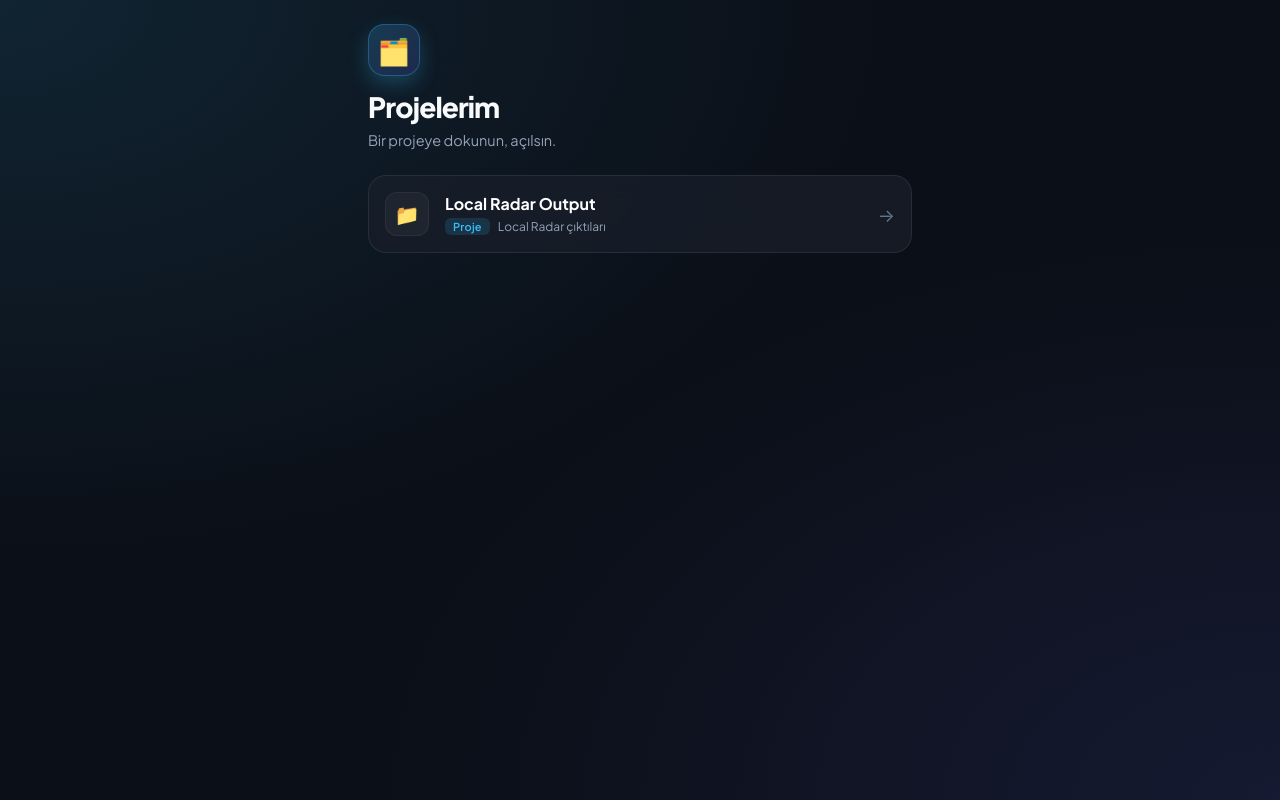
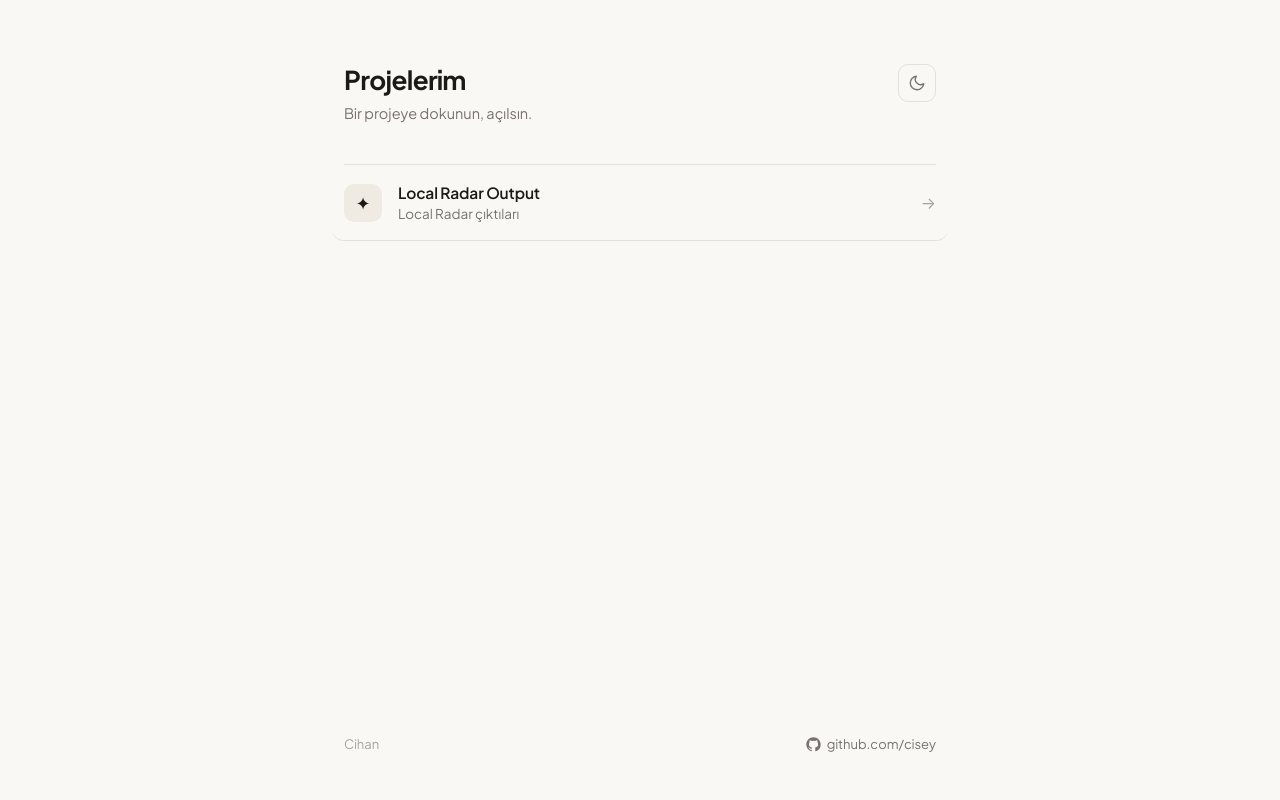
Before and after one commit to cisey/cisey.github.io, a plain HTML site: page index.html in a window 1280 px wide. Drawn offline with Linux system fonts and the light colour scheme; no server answers.

Commit message:
Update index.html

```diff
--- a/index.html
+++ b/index.html
@@ -13,136 +13,314 @@
 <meta name="viewport" content="width=device-width, initial-scale=1, viewport-fit=cover">
 <title>Cihan · Projeler</title>
 
+<!-- Sayfa açılırken tema yanıp sönmesini önler -->
+<script>
+  (function() {
+    const saved = localStorage.getItem('tema');
+    if (saved === 'dark') document.documentElement.setAttribute('data-theme', 'dark');
+  })();
+</script>
+
 <!-- Font -->
 <link rel="preconnect" href="https://fonts.googleapis.com">
 <link rel="preconnect" href="https://fonts.gstatic.com" crossorigin>
-<link href="https://fonts.googleapis.com/css2?family=Plus+Jakarta+Sans:wght@400;500;600;700;800&display=swap" rel="stylesheet">
+<link href="https://fonts.googleapis.com/css2?family=Plus+Jakarta+Sans:wght@400;500;600;700&display=swap" rel="stylesheet">
 
 <style>
 :root {
-  --bg: #0b0f17;
-  --card-bg: rgba(26, 32, 44, 0.7);
-  --card-border: rgba(255, 255, 255, 0.08);
-  --card-hover: rgba(36, 45, 62, 0.9);
-  --text-main: #f8fafc;
-  --text-muted: #94a3b8;
-  --accent: #38bdf8;
-  --accent-glow: rgba(56, 189, 248, 0.25);
-  --badge-all: rgba(56, 189, 248, 0.15);
-  --badge-all-text: #38bdf8;
+  --bg: #faf8f5;
+  --surface-hover: #f2eee7;
+  --icon-bg: #f0ebe2;
+  --border: #e6e0d6;
+  --text-main: #1c1917;
+  --text-muted: #78716c;
+  --text-faint: #a8a29e;
+  --accent: #b45309;
+}
+
+[data-theme="dark"] {
+  --bg: #141312;
+  --surface-hover: #1e1c1a;
+  --icon-bg: #221f1d;
+  --border: #2a2724;
+  --text-main: #f3efe8;
+  --text-muted: #9e978e;
+  --text-faint: #67615a;
+  --accent: #e09f5a;
 }
 
 * { box-sizing: border-box; margin: 0; padding: 0; }
 
 body {
   background-color: var(--bg);
-  background-image:
-    radial-gradient(at 0% 0%, rgba(56, 189, 248, 0.12) 0px, transparent 50%),
-    radial-gradient(at 100% 100%, rgba(99, 102, 241, 0.12) 0px, transparent 50%);
-  background-attachment: fixed;
   color: var(--text-main);
   font-family: 'Plus Jakarta Sans', system-ui, -apple-system, sans-serif;
   min-height: 100vh;
+  display: flex;
+  flex-direction: column;
   -webkit-font-smoothing: antialiased;
-  padding-bottom: 60px;
+  transition: background-color 0.25s ease, color 0.25s ease;
 }
 
-.container { max-width: 580px; margin: 0 auto; padding: 24px 18px; }
-
-/* Başlık Alanı */
-.header { margin-bottom: 24px; }
-.radar-icon {
-  display: inline-flex; align-items: center; justify-content: center;
-  width: 52px; height: 52px; border-radius: 16px;
-  background: linear-gradient(135deg, rgba(56, 189, 248, 0.2), rgba(99, 102, 241, 0.2));
-  border: 1px solid rgba(56, 189, 248, 0.3);
-  font-size: 26px; margin-bottom: 14px;
-  box-shadow: 0 8px 20px var(--accent-glow);
-}
-h1 { font-size: 28px; font-weight: 800; letter-spacing: -0.03em; line-height: 1.2; }
-p.desc { color: var(--text-muted); font-size: 14.5px; margin-top: 6px; line-height: 1.5; }
-
-/* Liste Kartları */
-.list { display: flex; flex-direction: column; gap: 12px; }
-
-.card {
-  display: flex; align-items: center; gap: 16px;
-  background: var(--card-bg);
-  border: 1px solid var(--card-border);
-  border-radius: 18px; padding: 16px;
-  text-decoration: none; color: inherit;
-  backdrop-filter: blur(12px);
-  transition: transform 0.15s ease, background 0.15s ease, border-color 0.15s ease;
-  position: relative;
-}
-.card:hover { background: var(--card-hover); border-color: rgba(255, 255, 255, 0.16); }
-.card:active { transform: scale(0.98); }
-
-.card-icon {
-  flex-shrink: 0; width: 44px; height: 44px; border-radius: 12px;
-  background: rgba(255, 255, 255, 0.04);
-  display: flex; align-items: center; justify-content: center;
-  font-size: 20px; border: 1px solid rgba(255, 255, 255, 0.06);
+.container {
+  width: 100%;
+  max-width: 640px;
+  margin: 0 auto;
+  padding: 64px 24px 48px;
+  flex: 1;
+  display: flex;
+  flex-direction: column;
 }
 
-.card-info { flex-grow: 1; min-width: 0; }
-.card-title {
-  font-size: 16px; font-weight: 700; color: #fff; margin-bottom: 4px;
-  white-space: nowrap; overflow: hidden; text-overflow: ellipsis;
-}
-.card-meta { display: flex; align-items: center; gap: 8px; font-size: 12px; }
-
-.badge {
-  display: inline-block; padding: 2px 8px; border-radius: 6px;
-  font-weight: 600; font-size: 11px; letter-spacing: 0.02em;
-}
-.badge-all { background: var(--badge-all); color: var(--badge-all-text); }
-
-.card-filename {
-  color: var(--text-muted);
-  white-space: nowrap; overflow: hidden; text-overflow: ellipsis;
+/* Üst Alan */
+.header {
+  display: flex;
+  align-items: flex-start;
+  justify-content: space-between;
+  gap: 16px;
+  margin-bottom: 40px;
 }
 
-.card-arrow {
-  color: #64748b; font-size: 18px;
-  transition: transform 0.2s, color 0.2s;
+h1 {
+  font-size: 26px;
+  font-weight: 700;
+  letter-spacing: -0.025em;
+  line-height: 1.25;
 }
-.card:hover .card-arrow { color: var(--accent); transform: translateX(3px); }
 
-/* Yükleniyor / Boş Durumu */
-.state-msg { text-align: center; color: var(--text-muted); padding: 40px 0; font-size: 14px; }
+p.desc {
+  color: var(--text-muted);
+  font-size: 14.5px;
+  margin-top: 6px;
+  line-height: 1.5;
+}
+
+/* Tema Butonu */
+.theme-btn {
+  flex-shrink: 0;
+  width: 38px;
+  height: 38px;
+  border-radius: 10px;
+  border: 1px solid var(--border);
+  background: transparent;
+  color: var(--text-muted);
+  cursor: pointer;
+  display: inline-flex;
+  align-items: center;
+  justify-content: center;
+  transition: background-color 0.2s ease, color 0.2s ease, border-color 0.2s ease;
+}
+
+.theme-btn:hover {
+  background-color: var(--surface-hover);
+  color: var(--text-main);
+}
+
+.theme-btn svg {
+  width: 18px;
+  height: 18px;
+  stroke: currentColor;
+  fill: none;
+  stroke-width: 1.8;
+  stroke-linecap: round;
+  stroke-linejoin: round;
+}
+
+.icon-sun { display: none; }
+[data-theme="dark"] .icon-sun { display: block; }
+[data-theme="dark"] .icon-moon { display: none; }
+
+/* Ultra Sade Liste */
+.list {
+  border-top: 1px solid var(--border);
+}
+
+.item {
+  display: flex;
+  align-items: center;
+  gap: 16px;
+  padding: 18px 12px;
+  margin: 0 -12px;
+  border-bottom: 1px solid var(--border);
+  border-radius: 12px;
+  text-decoration: none;
+  color: inherit;
+  transition: background-color 0.18s ease;
+}
+
+.item:hover {
+  background-color: var(--surface-hover);
+}
+
+.item-icon {
+  flex-shrink: 0;
+  width: 38px;
+  height: 38px;
+  border-radius: 10px;
+  background-color: var(--icon-bg);
+  display: flex;
+  align-items: center;
+  justify-content: center;
+  font-size: 18px;
+  transition: background-color 0.25s ease;
+}
+
+.item-body {
+  flex: 1;
+  min-width: 0;
+}
+
+.item-title {
+  font-size: 15.5px;
+  font-weight: 600;
+  letter-spacing: -0.01em;
+  color: var(--text-main);
+  white-space: nowrap;
+  overflow: hidden;
+  text-overflow: ellipsis;
+}
+
+.item-desc {
+  font-size: 13.5px;
+  color: var(--text-muted);
+  margin-top: 3px;
+  white-space: nowrap;
+  overflow: hidden;
+  text-overflow: ellipsis;
+}
+
+.item-right {
+  flex-shrink: 0;
+  display: flex;
+  align-items: center;
+  gap: 12px;
+}
+
+.item-date {
+  font-size: 12px;
+  color: var(--text-faint);
+  font-variant-numeric: tabular-nums;
+}
+
+.item-arrow {
+  color: var(--text-faint);
+  font-size: 16px;
+  transition: transform 0.2s ease, color 0.2s ease;
+}
+
+.item:hover .item-arrow {
+  color: var(--accent);
+  transform: translateX(3px);
+}
+
+/* Durum Mesajı */
+.state-msg {
+  text-align: center;
+  color: var(--text-muted);
+  padding: 48px 0;
+  font-size: 14px;
+}
+
+/* Alt Bilgi */
+.footer {
+  margin-top: auto;
+  padding-top: 48px;
+  display: flex;
+  align-items: center;
+  justify-content: space-between;
+  font-size: 13px;
+  color: var(--text-faint);
+}
+
+.footer a {
+  display: inline-flex;
+  align-items: center;
+  gap: 6px;
+  color: var(--text-muted);
+  text-decoration: none;
+  transition: color 0.2s ease;
+}
+
+.footer a:hover {
+  color: var(--text-main);
+}
+
+.footer svg {
+  width: 15px;
+  height: 15px;
+  fill: currentColor;
+}
+
+/* Mobil Uyum */
+@media (max-width: 480px) {
+  .container { padding: 40px 20px 36px; }
+  .header { margin-bottom: 28px; }
+  .item { padding: 16px 8px; margin: 0 -8px; gap: 12px; }
+  .item-date { display: none; }
+}
 </style>
 </head>
 <body>
   <div class="container">
-    <!-- Başlık -->
-    <div class="header">
-      <div class="radar-icon">🗂️</div>
-      <h1>Projelerim</h1>
-      <p class="desc">Bir projeye dokunun, açılsın.</p>
-    </div>
+    <header class="header">
+      <div>
+        <h1>Projelerim</h1>
+        <p class="desc">Bir projeye dokunun, açılsın.</p>
+      </div>
+      <button id="themeToggle" class="theme-btn" type="button" aria-label="Temayı değiştir" title="Temayı değiştir">
+        <svg class="icon-moon" viewBox="0 0 24 24"><path d="M21 12.79A9 9 0 1 1 11.21 3 7 7 0 0 0 21 12.79z"/></svg>
+        <svg class="icon-sun" viewBox="0 0 24 24"><circle cx="12" cy="12" r="5"/><line x1="12" y1="1" x2="12" y2="3"/><line x1="12" y1="21" x2="12" y2="23"/><line x1="4.22" y1="4.22" x2="5.64" y2="5.64"/><line x1="18.36" y1="18.36" x2="19.78" y2="19.78"/><line x1="1" y1="12" x2="3" y2="12"/><line x1="21" y1="12" x2="23" y2="12"/><line x1="4.22" y1="19.78" x2="5.64" y2="18.36"/><line x1="18.36" y1="5.64" x2="19.78" y2="4.22"/></svg>
+      </button>
+    </header>
 
-    <!-- Liste -->
-    <div id="list" class="list">
+    <main id="list" class="list">
       <div class="state-msg">Yükleniyor…</div>
-    </div>
+    </main>
+
+    <footer class="footer">
+      <span>Cihan</span>
+      <a href="https://github.com/cisey" target="_blank" rel="noopener noreferrer">
+        <svg viewBox="0 0 24 24" aria-hidden="true"><path d="M12 .5C5.65.5.5 5.65.5 12c0 5.08 3.29 9.39 7.86 10.91.58.11.79-.25.79-.56 0-.28-.01-1.02-.02-2-3.2.7-3.88-1.54-3.88-1.54-.52-1.33-1.28-1.69-1.28-1.69-1.05-.72.08-.7.08-.7 1.16.08 1.77 1.19 1.77 1.19 1.03 1.76 2.7 1.25 3.36.96.1-.75.4-1.25.73-1.54-2.55-.29-5.24-1.28-5.24-5.69 0-1.26.45-2.29 1.19-3.1-.12-.29-.52-1.46.11-3.05 0 0 .97-.31 3.18 1.18a11.05 11.05 0 0 1 5.79 0c2.21-1.49 3.18-1.18 3.18-1.18.63 1.59.23 2.76.11 3.05.74.81 1.19 1.84 1.19 3.1 0 4.42-2.69 5.39-5.26 5.68.41.36.78 1.06.78 2.14 0 1.55-.01 2.79-.01 3.17 0 .31.21.68.8.56A11.51 11.51 0 0 0 23.5 12C23.5 5.65 18.35.5 12 .5z"/></svg>
+        github.com/cisey
+      </a>
+    </footer>
   </div>
 
   <script>
+    // Tema değiştirme
+    const themeBtn = document.getElementById('themeToggle');
+    themeBtn.addEventListener('click', () => {
+      const isDark = document.documentElement.getAttribute('data-theme') === 'dark';
+      if (isDark) {
+        document.documentElement.removeAttribute('data-theme');
+        localStorage.setItem('tema', 'light');
+      } else {
+        document.documentElement.setAttribute('data-theme', 'dark');
+        localStorage.setItem('tema', 'dark');
+      }
+    });
+
     const KULLANICI = 'cisey';
-    // API'ye ulaşılamazsa gösterilecek yedek liste
     const YEDEK = [{ name: 'local-radar-output', description: 'Local Radar çıktıları' }];
 
     // Üstte görünmesini istediğin projeler (küçük harfle, sırayla)
-    const SIRA = ['localradar'];
+    const SIRA = ['localradar', 'phrasalverbs'];
 
-    // Kısa açıklamalar (GitHub'daki uzun açıklamanın yerine bu gösterilir)
+    // Kısa açıklamalar
     const ACIKLAMA = {
       'localradar': 'İlçe ilçe yemek rehberleri',
       'phrasalverbs': 'İngilizce phrasal verb rehberi'
     };
 
+    // Projeye özel ikonlar (listede olmayanlara varsayılan ikon atanır)
+    const IKON = {
+      'localradar': '📍',
+      'phrasalverbs': '📖'
+    };
+    const VARSAYILAN_IKON = '✦';
+
     const list = document.getElementById('list');
+    const tarihFormat = new Intl.DateTimeFormat('tr-TR', { month: 'short', year: 'numeric' });
 
     function ad(n) {
       return n.replace(/[-_]+/g, ' ').replace(/\b\p{L}/gu, c => c.toLocaleUpperCase('tr'));
@@ -153,6 +331,13 @@ p.desc { color: var(--text-muted); font-size: 14.5px; margin-top: 6px; line-heig
       return i === -1 ? 999 : i;
     }
 
+    function tarih(r) {
+      const t = r.pushed_at || r.updated_at;
+      if (!t) return '';
+      const d = new Date(t);
+      return isNaN(d) ? '' : tarihFormat.format(d);
+    }
+
     function ciz(repolar) {
       list.innerHTML = '';
       if (!repolar.length) {
@@ -161,20 +346,24 @@ p.desc { color: var(--text-muted); font-size: 14.5px; margin-top: 6px; line-heig
       }
       repolar = repolar.slice().sort((a, b) => sira(a) - sira(b));
       repolar.forEach(r => {
-        const aciklama = ACIKLAMA[r.name.toLowerCase()] || r.description || '';
+        const key = r.name.toLowerCase();
+        const aciklama = ACIKLAMA[key] || r.description || '';
+        const ikon = IKON[key] || VARSAYILAN_IKON;
+        const guncelleme = tarih(r);
+
         const a = document.createElement('a');
-        a.className = 'card';
+        a.className = 'item';
         a.href = '/' + r.name + '/';
         a.innerHTML = `
-          <div class="card-icon">📁</div>
-          <div class="card-info">
-            <div class="card-title">${ad(r.name)}</div>
-            <div class="card-meta">
-              <span class="badge badge-all">Proje</span>
-              ${aciklama ? `<span class="card-filename">${aciklama}</span>` : ''}
-            </div>
+          <div class="item-icon">${ikon}</div>
+          <div class="item-body">
+            <div class="item-title">${ad(r.name)}</div>
+            ${aciklama ? `<div class="item-desc">${aciklama}</div>` : ''}
           </div>
-          <div class="card-arrow">→</div>
+          <div class="item-right">
+            ${guncelleme ? `<span class="item-date">${guncelleme}</span>` : ''}
+            <span class="item-arrow">→</span>
+          </div>
         `;
         list.appendChild(a);
       });
```
